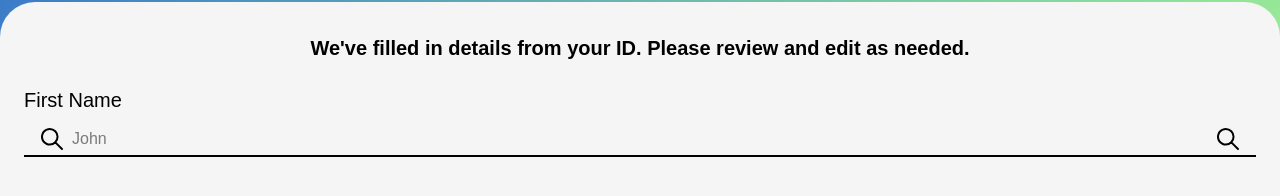
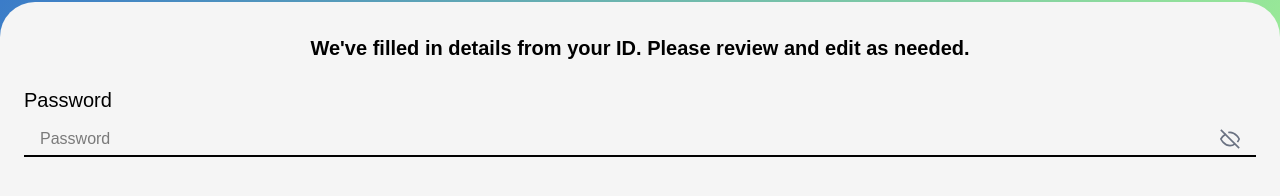
Before and after one commit to IDSP-TRADECARE/Tandem, a Next.js app: page /sign-up/form01 in a window 1280 px wide. Shown: the part 138-334 px from the top of the page. Built offline with nearby package versions, Linux system fonts and the light colour scheme; no server answers; a web font is replaced by a local one.

Commit message:
password use example

```diff
--- a/src/app/components/forms/textInput.tsx
+++ b/src/app/components/forms/textInput.tsx
@@ -54,7 +54,7 @@ export const LabeledInput: React.FC<LabeledInputProps> = ({
                 ${rightIcon ? "pr-12" : "pr-4"}
                 ${error ? "border-red-500" : ""}
                 /*active*/
-                focus:outline-1`}
+                focus:outline-none`}
                 />
                 {/* Right Icon (clickable if handler provided) */}
                 {rightIcon && (
--- a/src/app/sign-up/form01/page.tsx
+++ b/src/app/sign-up/form01/page.tsx
@@ -8,6 +8,8 @@ import BackButton from "@/app/components/forms/backButton";
 
 export default function Form() {
     const [firstName, setFirstName] = useState("");
+    const [password, setPassword] = useState("");
+    const [showPassword, setShowPassword] = useState(false);
 
     return (
         <GradientBackgroundFull>
@@ -48,42 +50,41 @@ export default function Form() {
                     {/* Form Inputs */}
                     <div>
                         <LabeledInput
-                            label='First Name'
-                            placeholder='John'
-                            value={firstName}
-                            onChange={setFirstName}
-                            type='text'
+                            label='Password'
+                            placeholder='Password'
+                            value={password}
+                            onChange={setPassword}
+                            type={showPassword ? "text" : "password"}
                             rightIcon={
                                 <svg
-                                    xmlns='http://www.w3.org/2000/svg'
-                                    width='24'
-                                    height='24'
+                                    width='20'
+                                    height='20'
                                     viewBox='0 0 24 24'
-                                    fill='none'>
-                                    <path
-                                        d='M15.3333 15.3333L22 22M9.77778 17.5556C8.75639 17.5556 7.74499 17.3544 6.80135 16.9635C5.85771 16.5726 5.00029 15.9997 4.27806 15.2775C3.55582 14.5553 2.98292 13.6978 2.59205 12.7542C2.20118 11.8106 2 10.7992 2 9.77778C2 8.75639 2.20118 7.74499 2.59205 6.80135C2.98292 5.85771 3.55582 5.00029 4.27806 4.27806C5.00029 3.55582 5.85771 2.98292 6.80135 2.59205C7.74499 2.20118 8.75639 2 9.77778 2C11.8406 2 13.8189 2.81944 15.2775 4.27806C16.7361 5.73667 17.5556 7.71498 17.5556 9.77778C17.5556 11.8406 16.7361 13.8189 15.2775 15.2775C13.8189 16.7361 11.8406 17.5556 9.77778 17.5556Z'
-                                        stroke='black'
-                                        strokeWidth='2'
-                                        strokeLinecap='round'
-                                        strokeLinejoin='round'
-                                    />
+                                    fill='none'
+                                    stroke='currentColor'
+                                    strokeWidth='2'>
+                                    {showPassword ? (
+                                        // Eye open
+                                        <>
+                                            <path d='M1 12s4-8 11-8 11 8 11 8-4 8-11 8-11-8-11-8z' />
+                                            <circle
+                                                cx='12'
+                                                cy='12'
+                                                r='3'
+                                            />
+                                        </>
+                                    ) : (
+                                        // Eye closed
+                                        <>
+                                            <path d='M17.94 17.94A10.07 10.07 0 0 1 12 20c-7 0-11-8-11-8a21.94 21.94 0 0 1 5.94-5.94' />
+                                            <path d='M9.9 4.24A9.12 9.12 0 0 1 12 4c7 0 11 8 11 8a21.94 21.94 0 0 1-2.06 3.76' />
+                                            <path d='m1 1 22 22' />
+                                        </>
+                                    )}
                                 </svg>
                             }
-                            leftIcon={
-                                <svg
-                                    xmlns='http://www.w3.org/2000/svg'
-                                    width='24'
-                                    height='24'
-                                    viewBox='0 0 24 24'
-                                    fill='none'>
-                                    <path
-                                        d='M15.3333 15.3333L22 22M9.77778 17.5556C8.75639 17.5556 7.74499 17.3544 6.80135 16.9635C5.85771 16.5726 5.00029 15.9997 4.27806 15.2775C3.55582 14.5553 2.98292 13.6978 2.59205 12.7542C2.20118 11.8106 2 10.7992 2 9.77778C2 8.75639 2.20118 7.74499 2.59205 6.80135C2.98292 5.85771 3.55582 5.00029 4.27806 4.27806C5.00029 3.55582 5.85771 2.98292 6.80135 2.59205C7.74499 2.20118 8.75639 2 9.77778 2C11.8406 2 13.8189 2.81944 15.2775 4.27806C16.7361 5.73667 17.5556 7.71498 17.5556 9.77778C17.5556 11.8406 16.7361 13.8189 15.2775 15.2775C13.8189 16.7361 11.8406 17.5556 9.77778 17.5556Z'
-                                        stroke='black'
-                                        strokeWidth='2'
-                                        strokeLinecap='round'
-                                        strokeLinejoin='round'
-                                    />
-                                </svg>
+                            onRightIconClick={() =>
+                                setShowPassword(!showPassword)
                             }
                         />
                     </div>
```
